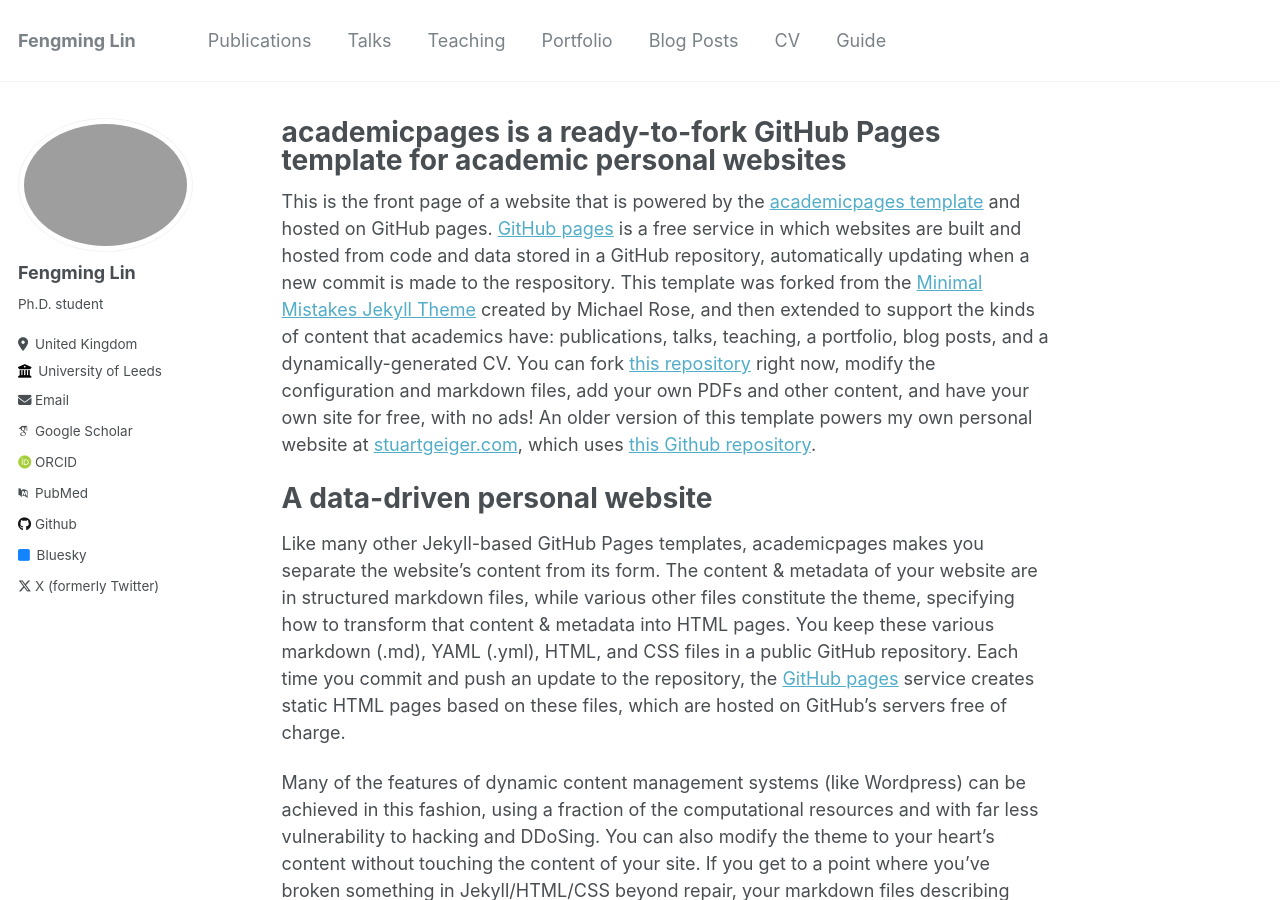
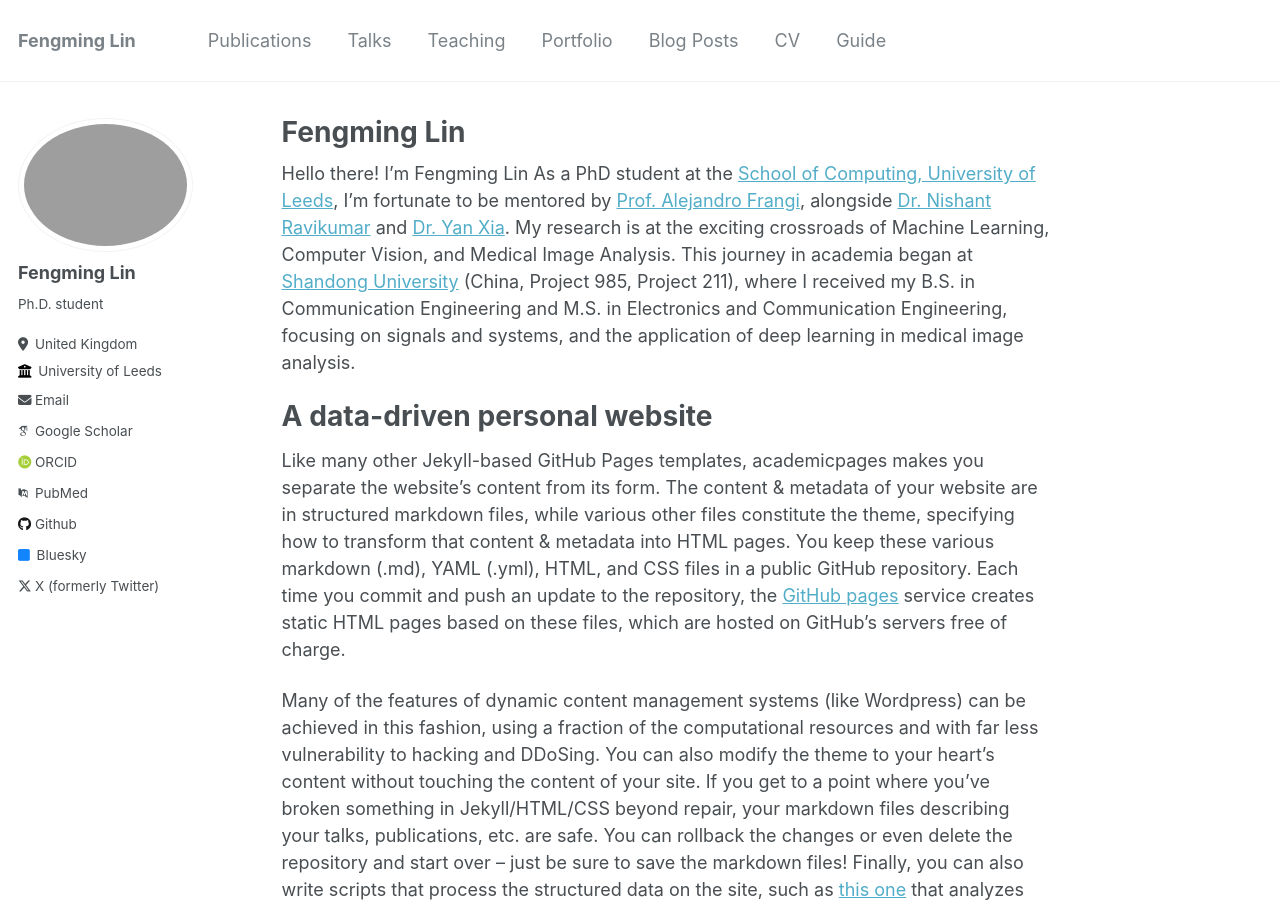
Before and after one commit to fmlinks/fmlinks.github.io, a Jekyll site: the page built from _pages/about.md, in a window 1280 px wide and 900 px high. Built offline with Jekyll 4.4.1, drawn with Linux system fonts in a browser that asks for light colours; some web fonts are replaced.

Commit message:
Update about.md

```diff
--- a/_pages/about.md
+++ b/_pages/about.md
@@ -1,13 +1,14 @@
 ---
 permalink: /
-title: "academicpages is a ready-to-fork GitHub Pages template for academic personal websites"
+title: "Fengming Lin"
 author_profile: true
 redirect_from:
   - /about/
   - /about.html
 ---
 
-This is the front page of a website that is powered by the [academicpages template](https://github.com/academicpages/academicpages.github.io) and hosted on GitHub pages. [GitHub pages](https://pages.github.com) is a free service in which websites are built and hosted from code and data stored in a GitHub repository, automatically updating when a new commit is made to the respository. This template was forked from the [Minimal Mistakes Jekyll Theme](https://mmistakes.github.io/minimal-mistakes/) created by Michael Rose, and then extended to support the kinds of content that academics have: publications, talks, teaching, a portfolio, blog posts, and a dynamically-generated CV. You can fork [this repository](https://github.com/academicpages/academicpages.github.io) right now, modify the configuration and markdown files, add your own PDFs and other content, and have your own site for free, with no ads! An older version of this template powers my own personal website at [stuartgeiger.com](http://stuartgeiger.com), which uses [this Github repository](https://github.com/staeiou/staeiou.github.io).
+Hello there! I'm Fengming Lin
+As a PhD student at the [School of Computing, University of Leeds](https://eps.leeds.ac.uk/computing), I'm fortunate to be mentored by [Prof. Alejandro Frangi](https://research.manchester.ac.uk/en/persons/alejandro-frangi), alongside [Dr. Nishant Ravikumar](https://eps.leeds.ac.uk/computing/staff/1846/dr-nishant-ravikumar) and [Dr. Yan Xia](https://www.yannxia.com/). My research is at the exciting crossroads of Machine Learning, Computer Vision, and Medical Image Analysis.  This journey in academia began at [Shandong University](https://www.en.sdu.edu.cn/) (China, Project 985, Project 211), where I received my B.S. in Communication Engineering and M.S. in Electronics and Communication Engineering, focusing on signals and systems, and the application of deep learning in medical image analysis.
 
 A data-driven personal website
 ======
```
